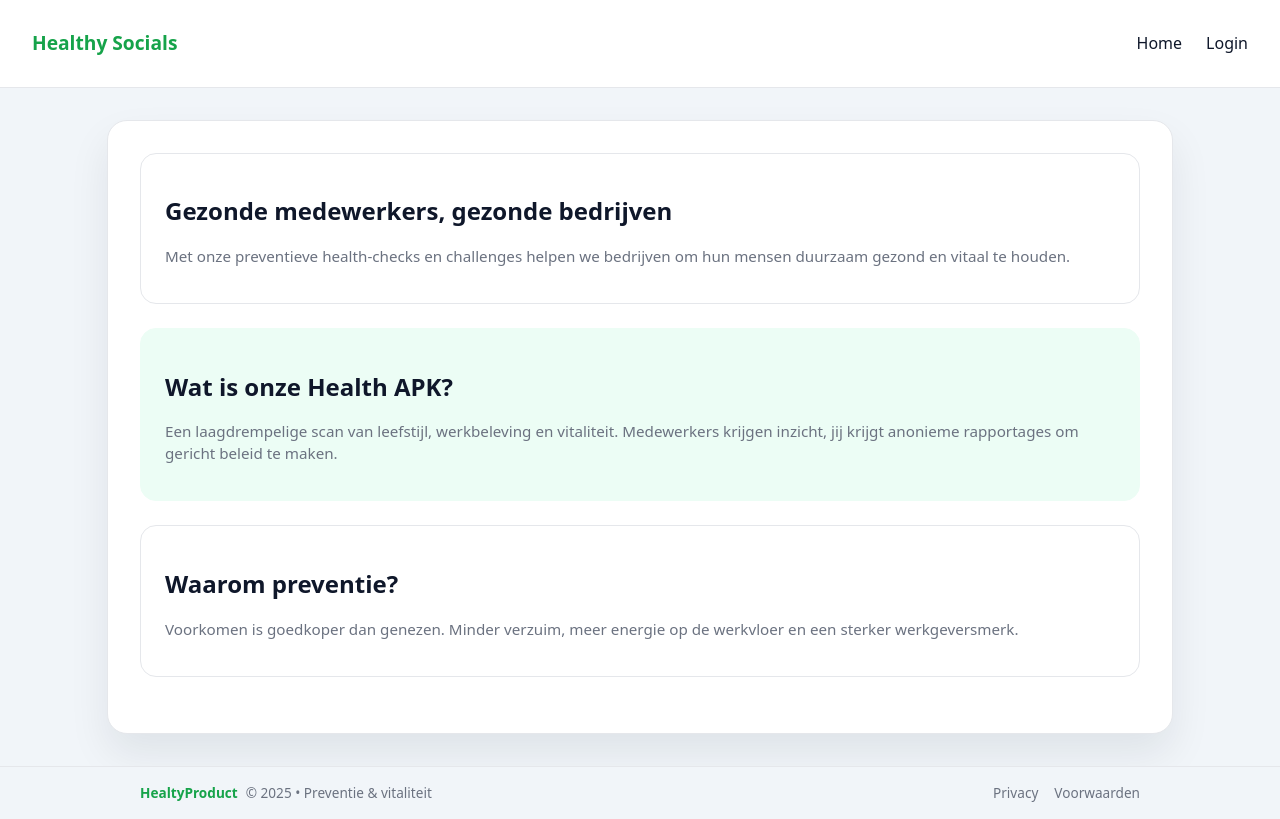
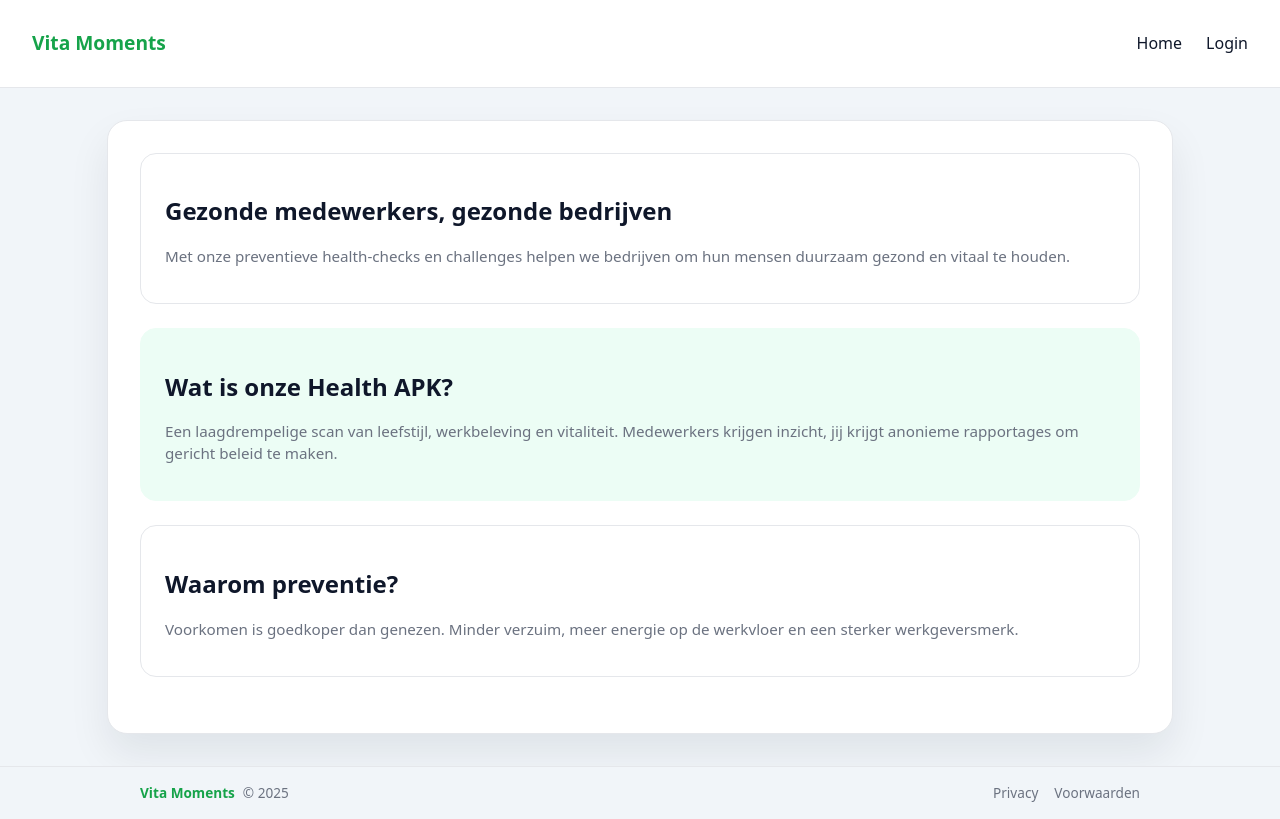
Before and after one commit to VitaMoments/vita-app, a React (Vite) app in the folder webApp/: page / in a window 1280 px wide. Built offline with nearby package versions, Linux system fonts and the light colour scheme; no server answers.

Commit message:
vita-7: Naam wijziging
# Conflicts:
#	webApp/src/components/elements/Header.tsx

```diff
--- a/webApp/src/components/elements/Footer.tsx
+++ b/webApp/src/components/elements/Footer.tsx
@@ -5,8 +5,8 @@ const Footer = () => {
     <footer className={styles.footer}>
       <div className={styles.footerInner}>
         <div className={styles.footerLeft}>
-          <span className={styles.footerBrand}>HealtyProduct</span>
-          <span>© {new Date().getFullYear()} • Preventie & vitaliteit</span>
+          <span className={styles.footerBrand}>Vita Moments</span>
+          <span>© {new Date().getFullYear()}</span>
         </div>
         <div className={styles.footerRight}>
           <a href="/privacy" className={styles.link}>Privacy</a>
--- a/webApp/src/components/elements/Header.tsx
+++ b/webApp/src/components/elements/Header.tsx
@@ -42,7 +42,7 @@ const Header = ({ user }: HeaderProps) => {
     return (
         <header ref={headerRef} className={styles.header}>
             <Link to="/" className={styles.logoLink} onClick={()=> setOpen(false) }>
-                <h1 className={styles.logo}> Healthy Socials </h1>
+                <h1 className={styles.logo}>Vita Moments</h1>
             </Link>
             <nav className={`${styles.nav} ${open ? styles.open : ""}`}>
 
```
